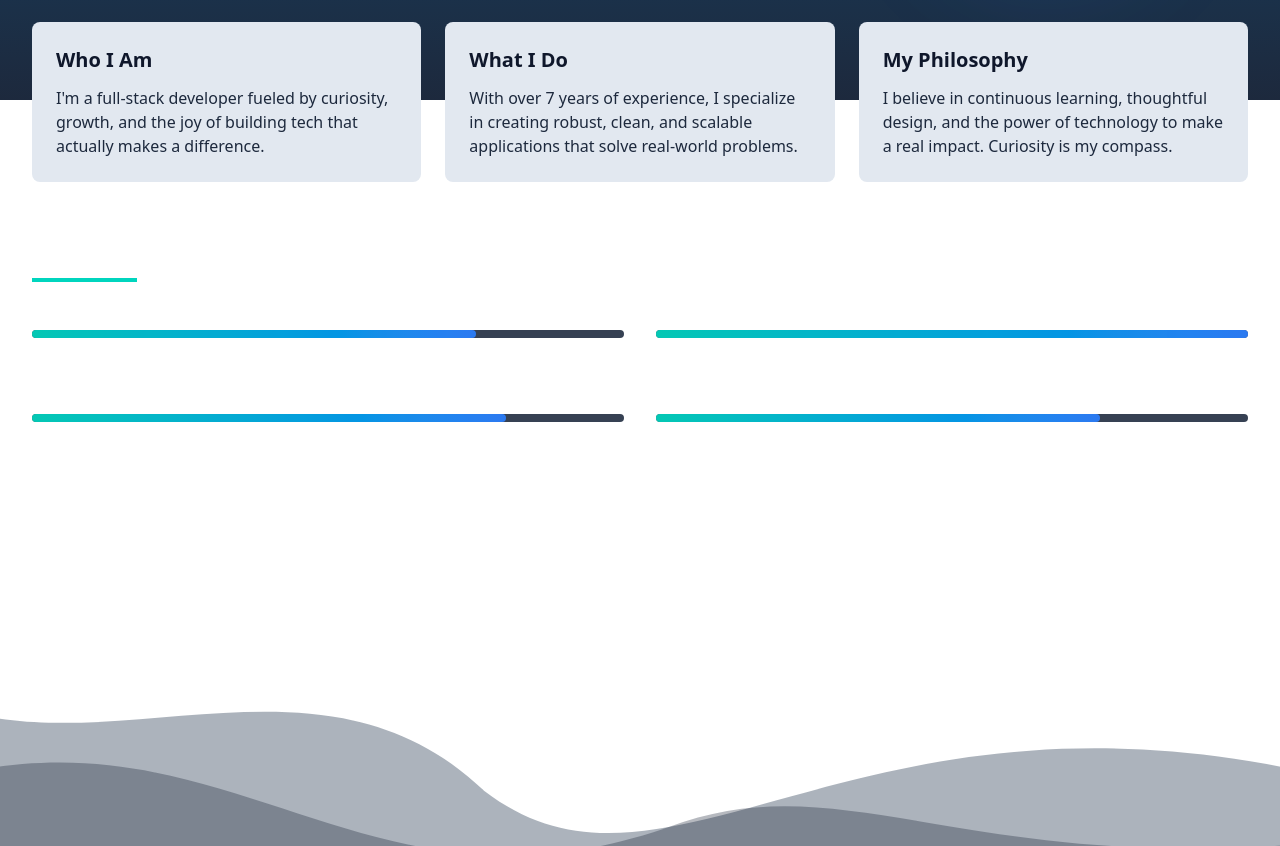
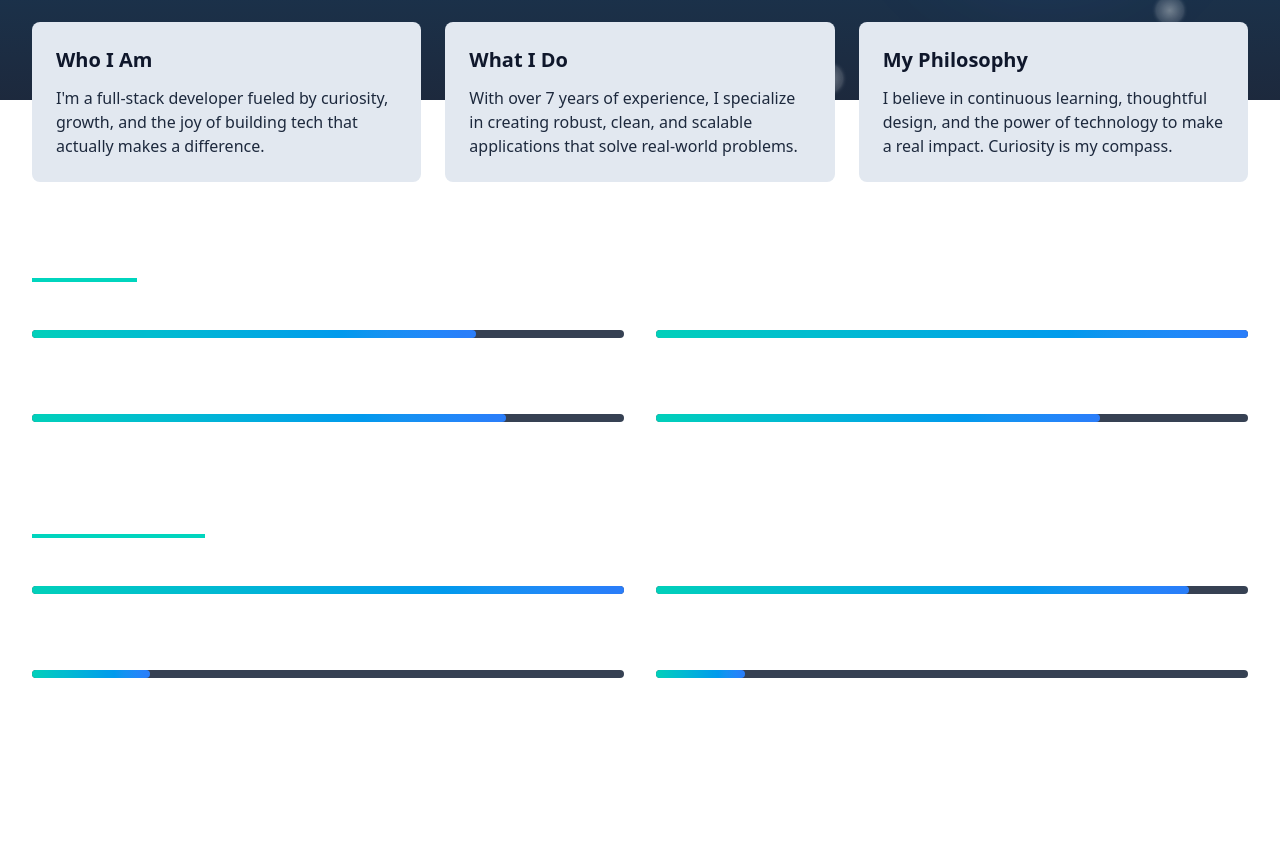
Before and after one commit to hectorslqm/portfolio, a Next.js app: page / in a window 1280 px wide. Shown: the part 700-1546 px from the top of the page. Built offline with nearby package versions, Linux system fonts and the light colour scheme; a web font is replaced by a local one.

Commit message:
add my languages, fix some minor bugs, add bubbles in the background  and update my photo

```diff
--- a/app/contact/page.tsx
+++ b/app/contact/page.tsx
@@ -102,7 +102,7 @@ export default function Contact() {
         {/* Footer */}
         <div className="py-3 bg-gray-800 hover:bg-slate-900 text-center">
           <Link
-            href="https://www.linkedin.com/in/h%C3%A9ctor-samuel-lazcano-quintero-m%C3%A1rmol-48a766148/"
+            href="https://www.linkedin.com/in/hector-lazcano-qm/"
             target="_blank"
             rel="noopener noreferrer"
             className="hover:text-white transition-colors flex items-center justify-center"
--- a/app/data/Repositories.tsx
+++ b/app/data/Repositories.tsx
@@ -11,7 +11,7 @@ export type RepositoriesType = {
 export const Repositories : RepositoriesType = [
     {
         title: "Portfolio",
-        description: "This website I made to show my profile. I used with NextJS, Typescript and Tailwind",
+        description: "This website I made to show my profile. I used NextJS, Typescript and Tailwind",
         tags: ["NextJS", "Tailwind", "TypeScript", "Clickup"],
         url: "https://github.com/hectorslqm/portfolio",
         type: "public"
--- a/app/globals.css
+++ b/app/globals.css
@@ -11,7 +11,7 @@
     transform: translateX(0);
   }
   50% {
-    transform: translateX(-100px);
+    transform: translateX(-30px);
   }
   100% {
     transform: translateX(0);
@@ -23,7 +23,7 @@
     transform: translateX(0);
   }
   50% {
-    transform: translateX(100px);
+    transform: translateX(30px);
   }
   100% {
     transform: translateX(0);
@@ -65,3 +65,29 @@ html {
     @apply text-base;
   }
 }
+
+.bubble {
+  position: absolute;
+  border-radius: 50%;
+  background: radial-gradient(ellipse at center, rgba(255,255,255,0.5) 0%, rgba(255,255,255,0.2) 70%, rgba(255,255,255,0) 100%);
+  box-shadow: 0 0 5px rgba(255, 255, 255, 0.5);
+  animation: float-up linear infinite;
+  opacity: 0;
+}
+
+@keyframes float-up {
+  0% {
+    transform: translateY(100%) translateX(0);
+    opacity: 0;
+  }
+  10% {
+    opacity: 0.8;
+  }
+  90% {
+    opacity: 0.6;
+  }
+  100% {
+    transform: translateY(-100vh) translateX(20px);
+    opacity: 0;
+  }
+}
--- a/app/layout.tsx
+++ b/app/layout.tsx
@@ -3,6 +3,7 @@ import "./globals.css";
 import Navbar from "@/components/Navbar";
 import Footer from "@/components/Footer";
 import NavbarScrollHandler from "@/components/NavBarScrollHandler";
+import BubbleEffect from "@/components/Bubbles";
 
 export const metadata: Metadata = {
   title: "Hector S. Lazcano",
@@ -20,6 +21,7 @@ export default function RootLayout({
         {/* Background wrapper */}
         <div className="fixed inset-0 -z-10 bg-gradient-to-b from-sky-800 via-sky-900 to-slate-800">
           {/* fixed gradient */}
+          <BubbleEffect />
         </div>
         <Navbar/>
         <NavbarScrollHandler/>
--- a/app/page.tsx
+++ b/app/page.tsx
@@ -128,6 +128,34 @@ export default function HomePage() {
           ))}
         </div>
       </div>
+      {/* Skills Section with animated progress bars */}
+      <div className="mb-16">
+        <h2 className="text-2xl font-bold text-white mb-6 relative inline-block">
+          My Languages
+          <span className="absolute -z-10 -bottom-1 left-0 w-full h-1 bg-teal-400"></span>
+        </h2>
+
+        <div className="grid grid-cols-1 md:grid-cols-2 gap-8">
+          {[
+            { skill: "Spanish", percentage: 100 },
+            { skill: "English", percentage: 90 },
+            { skill: "Polish", percentage: 20 },
+            { skill: "German", percentage: 15 }
+          ].map((item, index) => (
+            <div key={index} className="mb-4">
+              <div className="flex justify-between mb-1">
+                <span className="text-white">{item.skill}</span>
+              </div>
+              <div className="w-full bg-gray-700 rounded-full h-2">
+                <div
+                  className="bg-gradient-to-r from-teal-400 to-blue-500 h-2 rounded-full animate-pulse"
+                  style={{ width: `${item.percentage}%` }}
+                ></div>
+              </div>
+            </div>
+          ))}
+        </div>
+      </div>
     </div>
   );
 }
--- /dev/null
+++ b/components/Bubbles.tsx
@@ -0,0 +1,66 @@
+'use client'
+
+import { useEffect, useRef } from 'react';
+
+export default function BubbleEffect() {
+  const containerRef = useRef<HTMLDivElement>(null);
+
+  function createBubble() {
+    if (!containerRef.current) return;
+
+    const bubble = document.createElement('div');
+    bubble.className = 'bubble';
+
+    // Random size for the bubble
+    const size = Math.random() * 20 + 10;
+    bubble.style.width = `${size}px`;
+    bubble.style.height = `${size}px`;
+
+    // Initial Position on the X-axis
+    const startPositionX = Math.random() * 100;
+    bubble.style.left = `${startPositionX}%`;
+
+    // Initial position slightly below the screen
+    bubble.style.bottom = '-50px';
+
+    // random speed (animation duration) between 5 and 20 seconds
+    const speed = Math.random() * 70 + 5;
+    bubble.style.animationDuration = `${speed}s`;
+
+    // Add a slight delay before starting the animation
+    // random delay between 0 and 10 seconds
+    const delay = Math.random() * 10;
+    bubble.style.animationDelay = `${delay}s`;
+
+    // Add to the DOM
+    containerRef.current.appendChild(bubble);
+
+    // Delete the bubble after it completes the animation
+    // The total time is the sum of the speed and delay
+    setTimeout(() => {
+      if (bubble && bubble.parentNode === containerRef.current) {
+        bubble.remove();
+      }
+    }, (speed + delay) * 1000);
+  }
+
+  useEffect(() => {
+    // Create the initial bubbles
+    const numBubbles = 30;
+    for (let i = 0; i < numBubbles; i++) {
+      createBubble();
+    }
+
+    // Create new bubbles every 2 seconds
+    const interval = setInterval(() => {
+      createBubble();
+    }, 2000);
+
+    // clear the interval on component unmount
+    return () => {
+      clearInterval(interval);
+    };
+  }, []);
+
+  return <div ref={containerRef} className="absolute inset-0 overflow-hidden pointer-events-none" />;
+}
--- a/components/Footer.tsx
+++ b/components/Footer.tsx
@@ -29,7 +29,7 @@ function Footer() {
             </span>
             </Link>
             <Link
-              href="https://www.linkedin.com/in/hector-samuel-lazcano-quintero-marmol-48a766148/"
+              href="https://www.linkedin.com/in/hector-lazcano-qm/"
               target="_blank"
               rel="noopener noreferrer"
               className="hover:text-white transition-colors "
```
Also changed, not shown: public/images/me.png.
